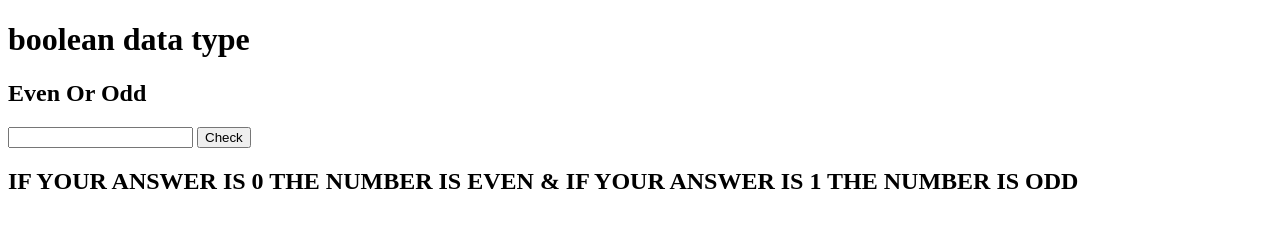
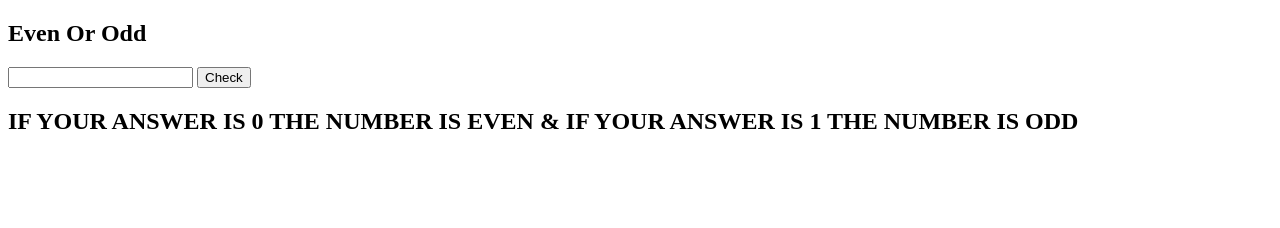
Before and after one commit to hassamaslam12/even-odd-check, a plain HTML site: page index.html in a window 1280 px wide. Drawn offline with Linux system fonts and the light colour scheme.

Commit message:
Update index.html

```diff
--- a/index.html
+++ b/index.html
@@ -7,7 +7,6 @@
     <title>boolean</title>
 </head>
 <body>
-    <h1>boolean data type</h1>
     <h2>Even Or Odd</h2>
     <input type="number" id="number">
     <button onsubmit="doCheck(); return false " >Check</button>
```
